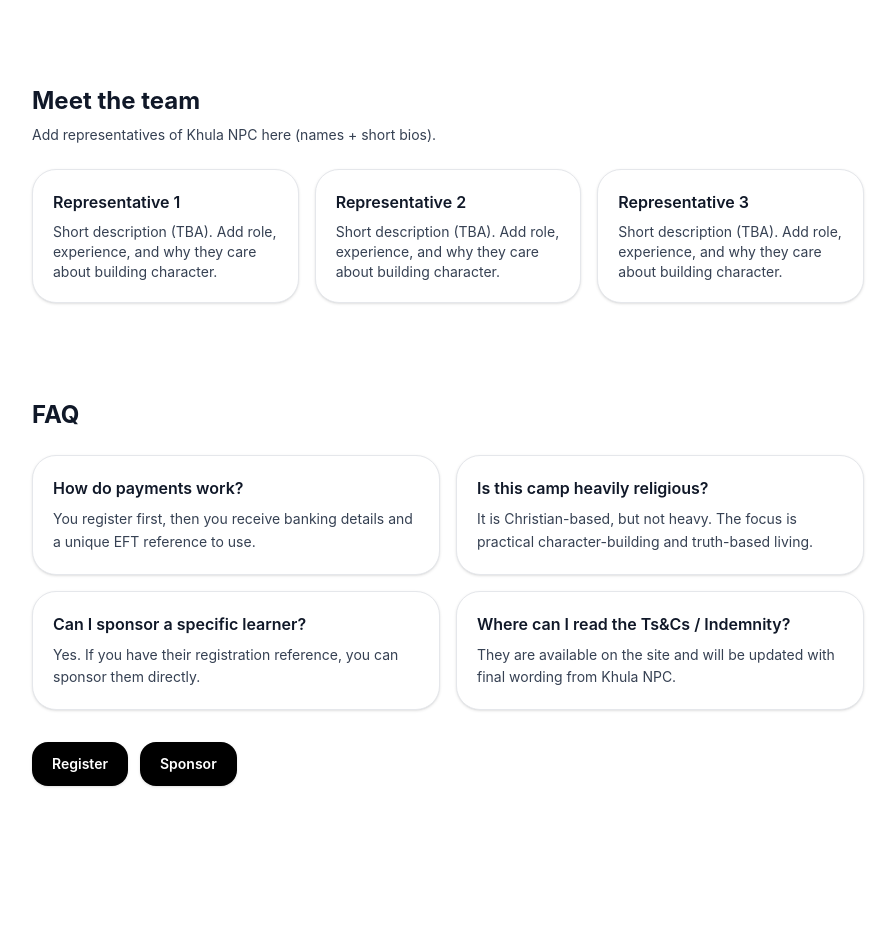
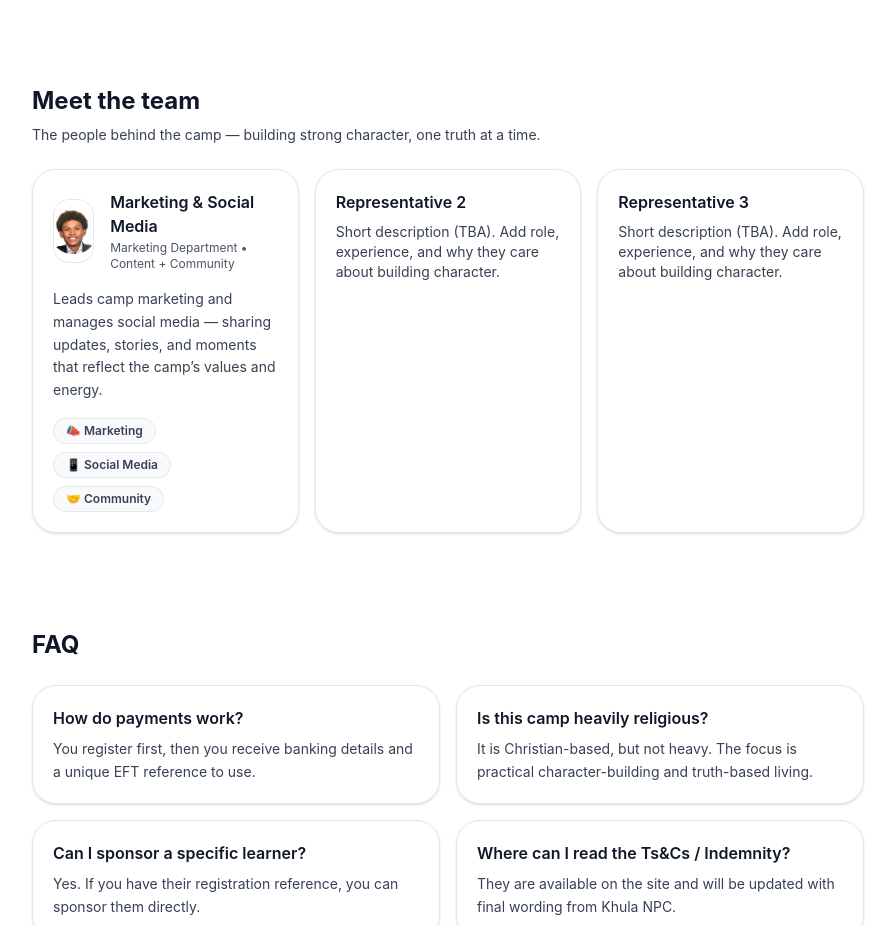
Before and after one commit to Nippie800/khula-hub, a Next.js app: page / in a window 1280 px wide. Shown: the part 1680-2605 px from the top of the page, without its empty margins (192-1087 px from the left). Built offline with nearby package versions, Linux system fonts and the light colour scheme.

Commit message:
progress build

```diff
--- a/src/app/page.tsx
+++ b/src/app/page.tsx
@@ -1,6 +1,7 @@
 import Container from "../components/Container";
 import PrimaryButton from "../components/PrimaryButton";
 import { CAMP } from "../lib/constants";
+import Image from "next/image";
 
 function Pill({ children }: { children: React.ReactNode }) {
   return (
@@ -264,16 +265,59 @@
         </Container>
       </section>
 
-      {/* TEAM / REPS */}
+            {/* TEAM / REPS */}
       <section className="py-12">
         <Container>
           <h2 className="text-2xl font-bold text-gray-900">Meet the team</h2>
           <p className="mt-2 text-sm text-gray-700">
-            Add representatives of Khula NPC here (names + short bios).
+            The people behind the camp — building strong character, one truth at a time.
           </p>
 
           <div className="mt-6 grid gap-4 sm:grid-cols-2 lg:grid-cols-3">
-            {["Representative 1", "Representative 2", "Representative 3"].map((name) => (
+            {/* ✅ Marketing / Social Media rep */}
+            <div className="group rounded-3xl border border-gray-200 bg-white p-5 shadow-sm transition hover:-translate-y-[2px] hover:shadow-md">
+              <div className="flex items-center gap-4">
+                <div className="relative h-16 w-16 overflow-hidden rounded-2xl border border-gray-200 bg-gray-50">
+                  <Image
+                    src="/team/khulaRep-Photoroom.jpg"
+                    alt="Khula NPC representative"
+                    fill
+                    className="object-cover"
+                    sizes="64px"
+                    priority
+                  />
+                </div>
+
+                <div className="min-w-0">
+                  <div className="text-base font-semibold text-gray-900">
+                    Marketing & Social Media
+                  </div>
+                  <p className="mt-0.5 text-xs text-gray-600">
+                    Marketing Department • Content + Community
+                  </p>
+                </div>
+              </div>
+
+              <p className="mt-4 text-sm leading-relaxed text-gray-700">
+                Leads camp marketing and manages social media — sharing updates, stories, and moments
+                that reflect the camp’s values and energy.
+              </p>
+
+              <div className="mt-4 flex flex-wrap gap-2">
+                <span className="inline-flex items-center rounded-full border border-gray-200 bg-gray-50 px-3 py-1 text-xs font-semibold text-gray-700">
+                  📣 Marketing
+                </span>
+                <span className="inline-flex items-center rounded-full border border-gray-200 bg-gray-50 px-3 py-1 text-xs font-semibold text-gray-700">
+                  📱 Social Media
+                </span>
+                <span className="inline-flex items-center rounded-full border border-gray-200 bg-gray-50 px-3 py-1 text-xs font-semibold text-gray-700">
+                  🤝 Community
+                </span>
+              </div>
+            </div>
+
+            {/* Other placeholders (keep or replace later) */}
+            {["Representative 2", "Representative 3"].map((name) => (
               <div key={name} className="rounded-3xl border border-gray-200 bg-white p-5 shadow-sm">
                 <div className="text-base font-semibold text-gray-900">{name}</div>
                 <p className="mt-2 text-sm text-gray-700">
```
Also changed, not shown: public/team/khulaRep-Photoroom.jpg (added).
